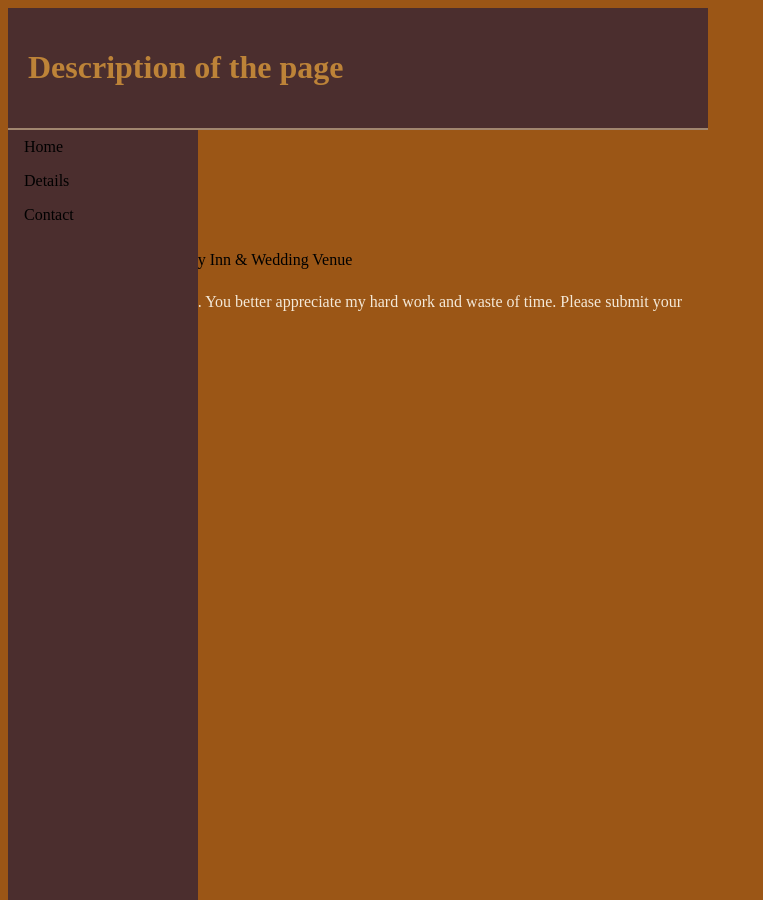
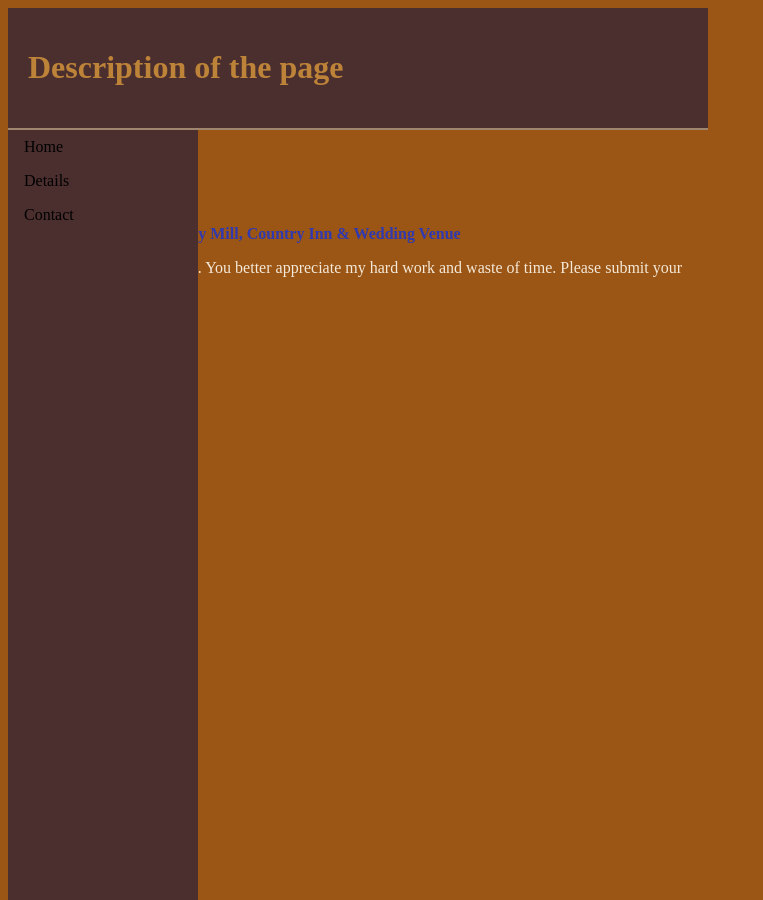
Before and after one commit to LewisSDAFNI/ALWedding2026, a Jekyll site: the page built from docs/pages/contact.md, in a window 1280 px wide. Shown: the whole page, without its empty margins (0-763 px from the left). Built offline with Jekyll 4.4.1, drawn with Linux system fonts in a browser that asks for light colours.

Commit message:
small changes

```diff
--- a/docs/assets/css/autumnal_gothic.css
+++ b/docs/assets/css/autumnal_gothic.css
@@ -76,6 +76,11 @@
   text-decoration: none;
 }
 
+b {
+  color: #3039b0;
+  text-decoration: none;
+}
+
 .gallery img {
   width: 30%;
   margin: 10px;
--- a/docs/pages/contact.md
+++ b/docs/pages/contact.md
@@ -9,4 +9,4 @@
 ### Contact details
 1. Annette Goddard,
 2. Lewis Sampson,
-3. Wedding venue, <a href="https://www.bickleymill.co.uk/"> Bickley Mill, Country Inn & Wedding Venue</a>
+3. Wedding venue, <b href="https://www.bickleymill.co.uk/"> Bickley Mill, Country Inn & Wedding Venue</b>
```
